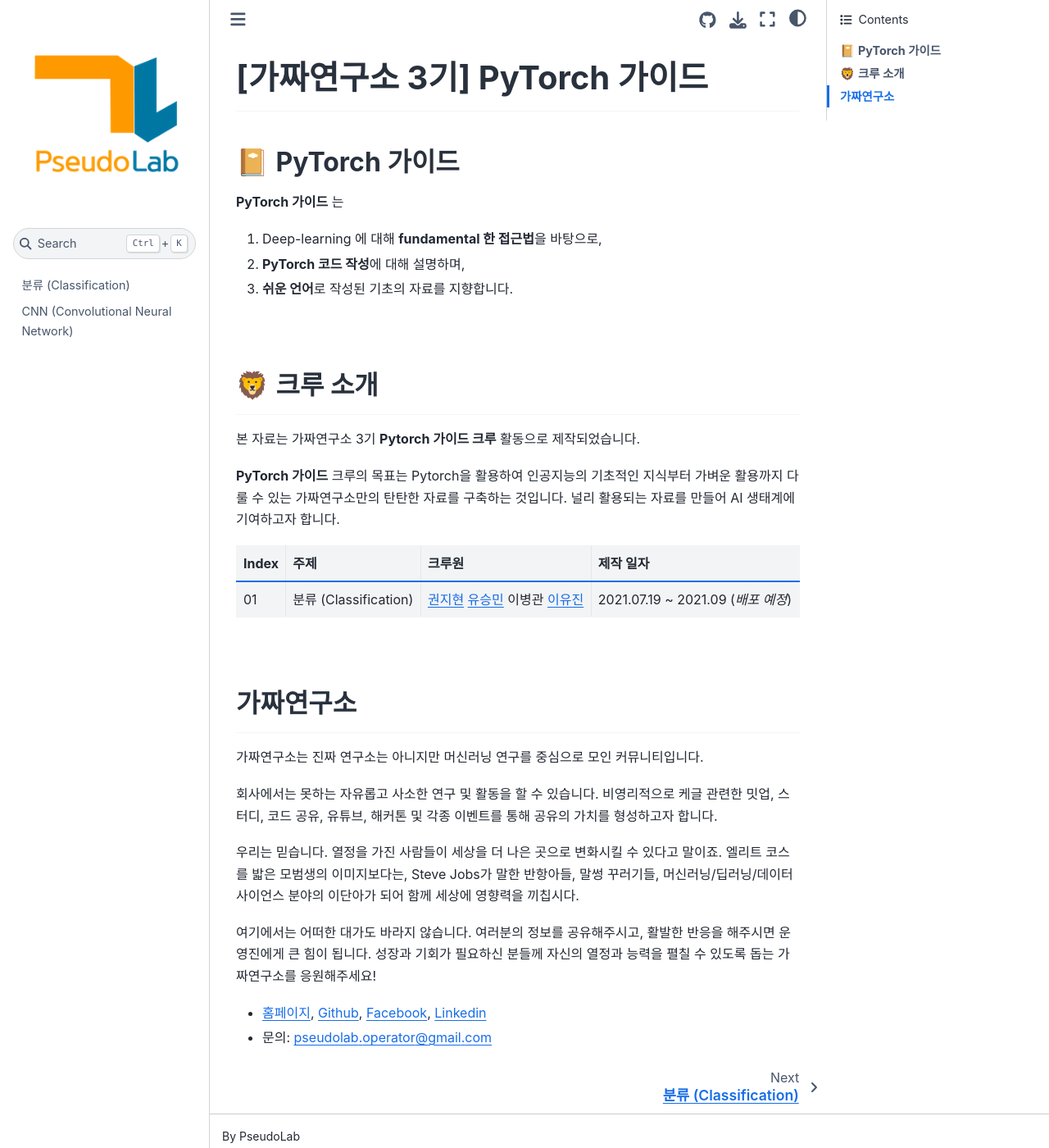
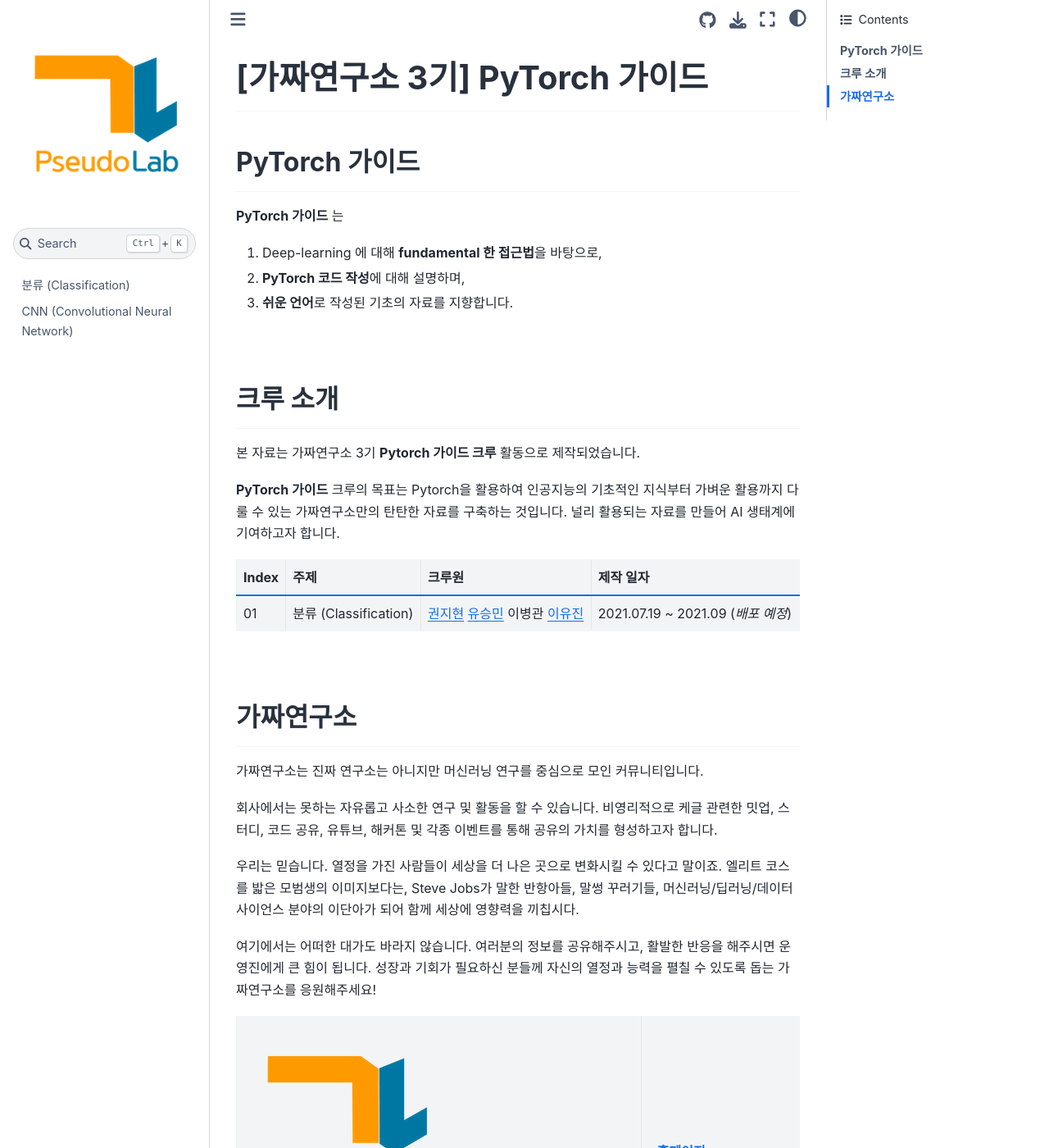
Before and after one commit to Pseudo-Lab/pytorch-guide, a Jupyter Book: the page built from book/docs/index.md, in a window 1280 px wide and 1400 px high. Shown: the whole window at 82% size. Built offline with Jupyter Book 1.0.4 settings and Sphinx 7.4.7 and the Sphinx Book theme 1.1.4, drawn with Linux system fonts in a browser that asks for light colours.

Commit message:
modify (intro)

```diff
--- a/book/docs/index.md
+++ b/book/docs/index.md
@@ -2,7 +2,9 @@
 
 ---
 
-## 📔 **PyTorch 가이드**
+## **PyTorch 가이드**
+
+---
 
 **PyTorch 가이드** 는
 
@@ -12,7 +14,7 @@
 
 </br>
 
-## 🦁 **크루 소개**
+## **크루 소개**
 
 ---
 
@@ -38,5 +40,7 @@
 
 여기에서는 어떠한 대가도 바라지 않습니다. 여러분의 정보를 공유해주시고, 활발한 반응을 해주시면 운영진에게 큰 힘이 됩니다. 성장과 기회가 필요하신 분들께 자신의 열정과 능력을 펼칠 수 있도록 돕는 가짜연구소를 응원해주세요!
 
-- [홈페이지](https://pseudo-lab.com/), [Github](https://github.com/Pseudo-Lab), [Facebook](https://www.facebook.com/groups/pseudolab/), [Linkedin](https://www.linkedin.com/company/pseudolab/?originalSubdomain=kr)
+| ![logo](https://github.com/Pseudo-Lab/pytorch-guide/blob/main/book/PseudoLab_logo.png?raw=true) | - [홈페이지](https://pseudo-lab.com/)</br> - [Github](https://github.com/Pseudo-Lab) </br> -  [Facebook](https://www.facebook.com/groups/pseudolab/) </br> -  [Linkedin](https://www.linkedin.com/company/pseudolab/?originalSubdomain=kr) |
+| ------------------------------------------------------------ | ------------------------------------------------------------ |
+
 - 문의: [pseudolab.operator@gmail.com](mailto:pseudolab.operator@gmail.com)
```
